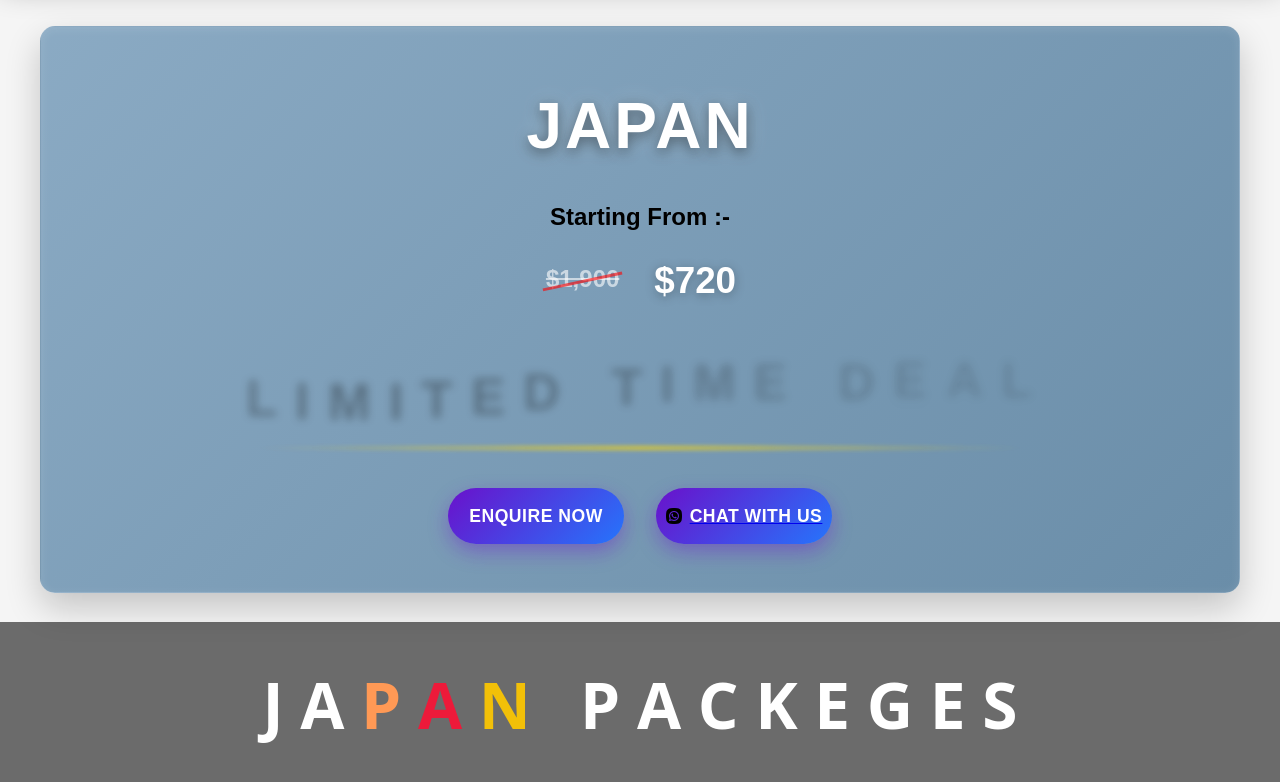
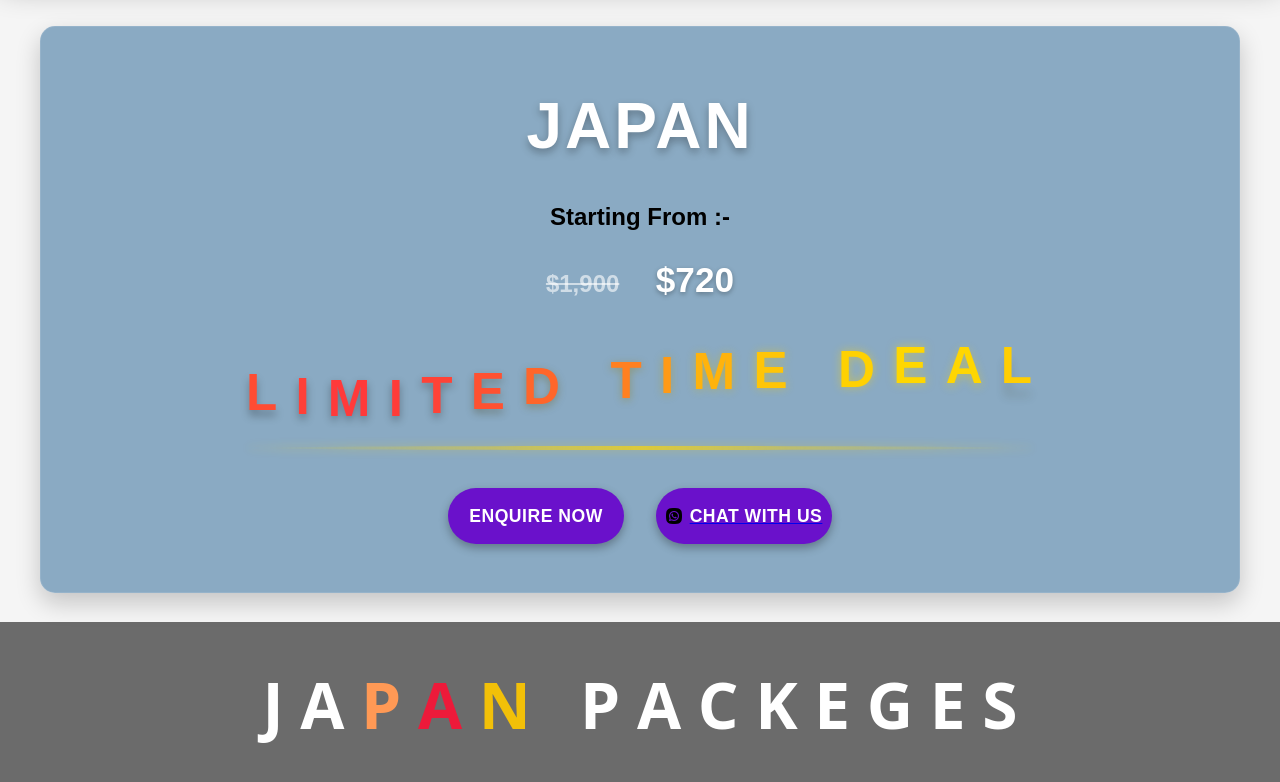
Before and after one commit to nMayank1621/website, a plain HTML site: page book-now3.html in a window 1280 px wide. Shown: the part 740-1522 px from the top of the page. Drawn offline with Linux system fonts and the light colour scheme.

Commit message:
Update japan.css

```diff
--- a/japan.css
+++ b/japan.css
@@ -191,25 +191,21 @@ body {
 }
 
 .first-box {
-  background: linear-gradient(135deg, rgba(127, 162, 190, 0.9) 0%, rgba(91, 130, 160, 0.9) 100%);
+  background-color: rgba(127, 162, 190, 0.9);
   min-height: 246px;
   margin: 20px auto;
   max-width: 1200px;
   padding: 3rem 2rem;
   border-radius: 15px;
-  box-shadow: 0 15px 35px rgba(0, 0, 0, 0.2), inset 0 2px 10px rgba(255, 255, 255, 0.1);
+  box-shadow: 0 10px 25px rgba(0, 0, 0, 0.2);
   position: relative;
   overflow: hidden;
-  transform: translateZ(0);
-  transition: all 0.4s ease;
-  backdrop-filter: blur(10px);
   border: 1px solid rgba(255, 255, 255, 0.1);
 }
 
 .first-box:hover {
-  transform: translateY(-5px);
-  box-shadow: 0 20px 40px rgba(0, 0, 0, 0.25), inset 0 2px 10px rgba(255, 255, 255, 0.15);
-  background: linear-gradient(135deg, rgba(91, 130, 160, 0.9) 0%, rgba(127, 162, 190, 0.9) 100%);
+  box-shadow: 0 15px 30px rgba(0, 0, 0, 0.3);
+  background-color: rgba(117, 152, 180, 0.9);
 }
 
 .first-box::before {
@@ -239,18 +235,13 @@ body {
 
 .all h3 {
   font-size: 4rem;
-  font-family: 'Arial', sans-serif;
+  font-family: Arial, sans-serif;
   margin-bottom: 0.5rem;
   text-transform: uppercase;
   letter-spacing: 3px;
   color: #fff;
   text-shadow: 0 4px 8px rgba(0, 0, 0, 0.3);
-  animation: pulseText 2s infinite alternate;
-}
-
-@keyframes pulseText {
-  from { text-shadow: 0 4px 8px rgba(0, 0, 0, 0.3); }
-  to { text-shadow: 0 4px 15px rgba(0, 0, 0, 0.5), 0 0 30px rgba(255, 255, 255, 0.3); }
+  font-weight: bold;
 }
 
 .details {
@@ -272,31 +263,13 @@ body {
   text-decoration: line-through;
   color: rgba(255, 255, 255, 0.6);
   font-size: 1.5rem;
-  transform: translateY(-5px);
-}
-
-.old-price::after {
-  content: '';
-  position: absolute;
-  width: 110%;
-  height: 3px;
-  background-color: rgba(255, 0, 0, 0.6);
-  top: 50%;
-  left: -5%;
-  transform: rotate(-12deg);
 }
 
 .new-price {
   font-weight: bold;
   color: #fff;
   font-size: 2.2rem;
-  text-shadow: 0 2px 10px rgba(0, 0, 0, 0.3);
-  animation: pulsate 1.5s infinite alternate;
-}
-
-@keyframes pulsate {
-  0% { transform: scale(1); }
-  100% { transform: scale(1.05); }
+  text-shadow: 0 2px 5px rgba(0, 0, 0, 0.3);
 }
 
 .contact {
@@ -319,14 +292,14 @@ body {
   height: 3.5rem;
   border: none;
   border-radius: 2rem;
-  background: linear-gradient(135deg, #6a11cb 0%, #2575fc 100%);
+  background: #6a11cb;
   color: white;
   font-weight: 600;
   font-size: 1.1rem;
   letter-spacing: 0.5px;
-  box-shadow: 0 8px 20px rgba(106, 17, 203, 0.4);
+  box-shadow: 0 4px 10px rgba(0, 0, 0, 0.3);
   cursor: pointer;
-  transition: all 0.4s cubic-bezier(0.175, 0.885, 0.32, 1.275);
+  transition: all 0.3s ease;
   position: relative;
   overflow: hidden;
   z-index: 1;
@@ -338,37 +311,25 @@ body {
   content: '';
   position: absolute;
   top: 0;
-  left: -100%;
+  left: 0;
   width: 100%;
   height: 100%;
-  background: linear-gradient(90deg, transparent, rgba(255, 255, 255, 0.3), transparent);
-  transition: all 0.6s ease;
+  background: rgba(255, 255, 255, 0.1);
+  opacity: 0;
+  transition: opacity 0.3s ease;
   z-index: -1;
 }
 
 .enqi button:hover,
 .whats button:hover {
-  transform: translateY(-5px) scale(1.05);
-  box-shadow: 0 12px 30px rgba(106, 17, 203, 0.7);
-  letter-spacing: 1.5px;
-  background: linear-gradient(135deg, #2575fc 0%, #6a11cb 100%);
+  transform: translateY(-3px);
+  box-shadow: 0 6px 15px rgba(0, 0, 0, 0.4);
+  background: #7b2fd3;
 }
 
 .enqi button:hover::before,
 .whats button:hover::before {
-  left: 100%;
-  animation: shine 1.5s infinite;
-}
-
-@keyframes shine {
-  0% {
-    left: -100%;
-    opacity: 0.7;
-  }
-  100% {
-    left: 100%;
-    opacity: 0;
-  }
+  opacity: 1;
 }
 
 .enqi button:active,
@@ -389,21 +350,10 @@ body {
   font-size: 3.2rem;
   font-weight: bold;
   margin: 1.5rem 0;
-  --base: #ff3a3a;
-  --peak: #ffd700;
-  text-shadow: 0 4px 8px rgba(0, 0, 0, 0.3);
   position: relative;
   letter-spacing: 2px;
-  background: linear-gradient(90deg, #ff3a3a, #ffd700, #ff3a3a);
-  background-size: 200% auto;
-  -webkit-background-clip: text;
-  -webkit-text-fill-color: transparent;
-  animation: gradientMove 5s linear infinite;
-}
-
-@keyframes gradientMove {
-  0% { background-position: 0% center; }
-  100% { background-position: 200% center; }
+  color: #ff3a3a;
+  text-shadow: 0 4px 8px rgba(0, 0, 0, 0.3), 0 0 5px rgba(255, 215, 0, 0.5);
 }
 
 .jump::after {
@@ -413,31 +363,29 @@ body {
   left: 0;
   width: 100%;
   height: 4px;
-  background: linear-gradient(90deg, transparent, var(--peak), transparent);
+  background: linear-gradient(90deg, transparent, #ffd700, transparent);
   border-radius: 50%;
-  filter: blur(2px);
+  box-shadow: 0 0 10px rgba(255, 215, 0, 0.5);
   opacity: 0.7;
 }
 
 .jump span {
   display: inline-block;
   animation: jump 1.2s ease-in-out infinite;
-  animation-delay: calc(var(--i) * 0.06s);
-  color: var(--base);
-  will-change: transform, color;
+  animation-delay: calc(0.06s * var(--i));
+  color: #ff3a3a;
   transition: all 0.3s ease;
 }
 
 .jump:hover span {
   animation-play-state: paused;
   transform: translateY(-0.3em);
-  color: var(--peak);
+  color: #ffd700;
 }
 
 @keyframes jump {
   0%, 100% {
     transform: translateY(0);
-    filter: none;
     text-shadow: 0 4px 8px rgba(0, 0, 0, 0.3);
   }
   40% {
@@ -446,8 +394,8 @@ body {
   }
   50% {
     transform: translateY(-0.65em);
-    color: var(--peak);
-    filter: drop-shadow(0 0.06em 0.08em rgba(0,0,0,0.25));
+    color: #ffd700;
+    text-shadow: 0 0 10px rgba(255, 215, 0, 0.5);
   }
   60% {
     transform: translateY(-0.55em);
```
